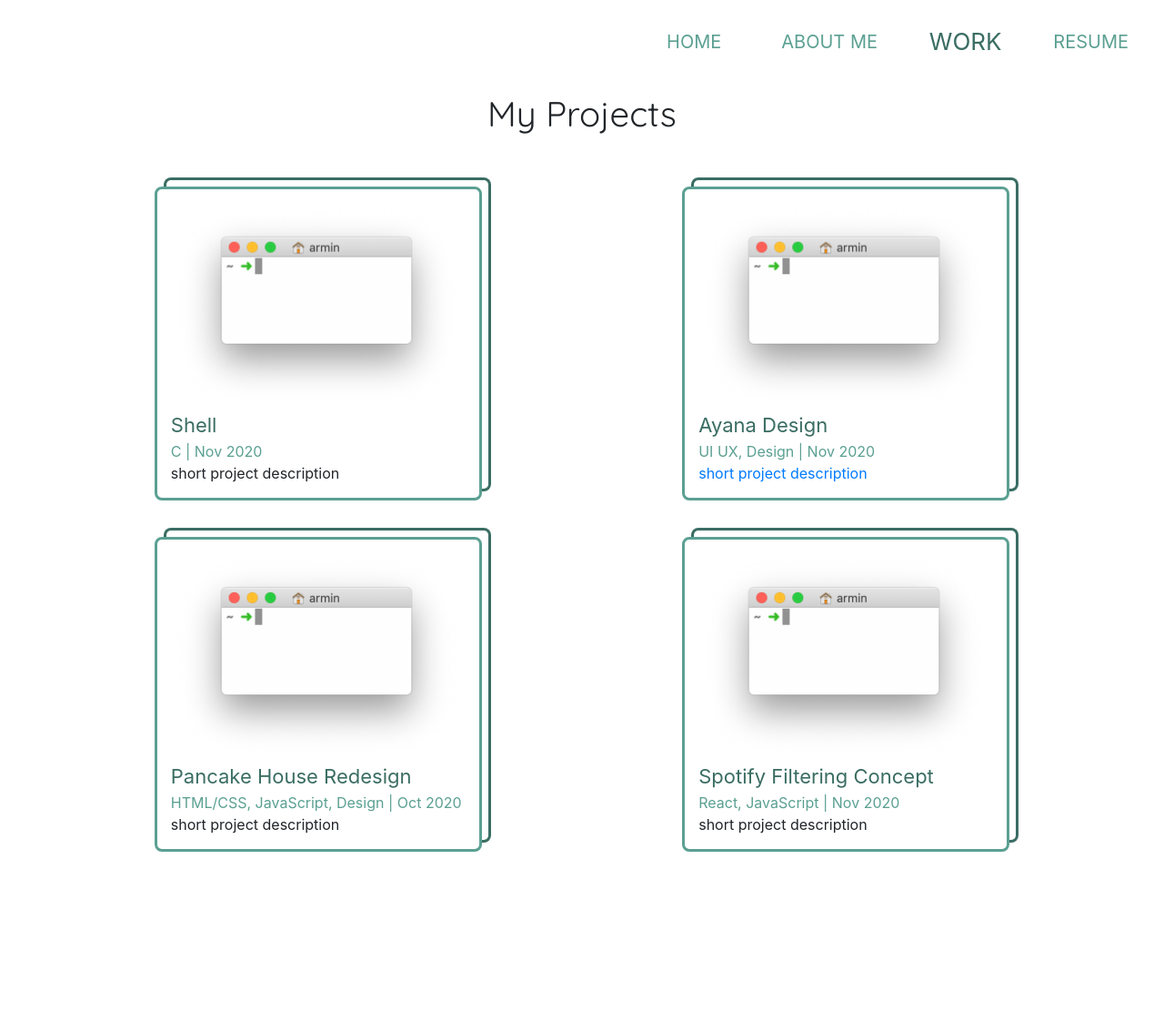
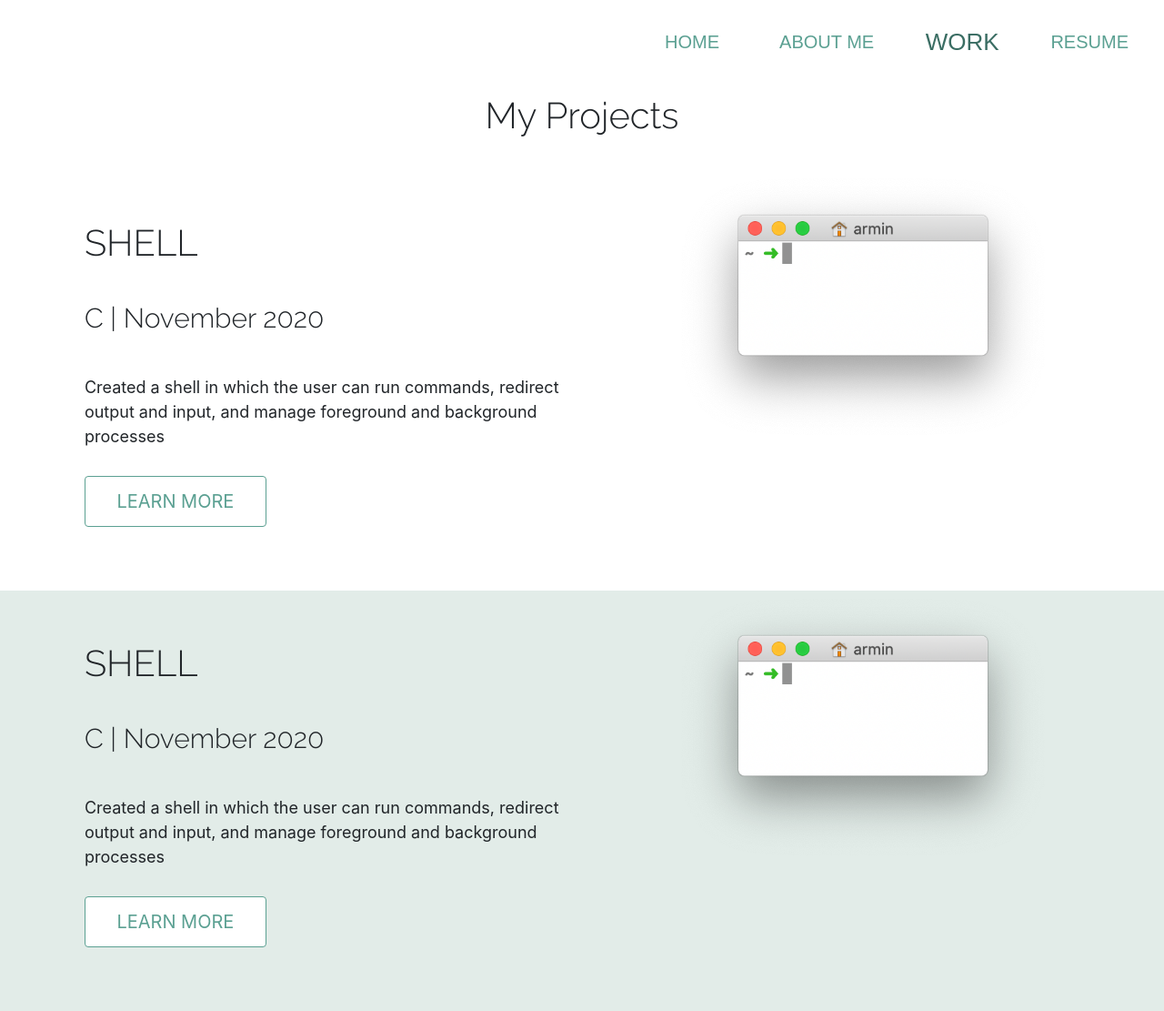
Before and after one commit to anika-ahluwalia/portfolio2020, a PHP site: page /work.html in a window 1280 px wide. Shown: the whole page at 91% size. Before the commit the page ends 936 px from the top, so only its background shows below. Run offline with PHP 8.4, Linux system fonts and the light colour scheme.

Commit message:
some structure

```diff
--- a/about.html
+++ b/about.html
@@ -4,14 +4,14 @@
   <head>
     <title>About Anika</title>
     <link rel="preconnect" href="https://fonts.gstatic.com">
-    <link href="https://fonts.googleapis.com/css2?family=Quicksand&display=swap" rel="stylesheet">
+    <link href="https://fonts.googleapis.com/css2?family=Raleway:wght@300&display=swap" rel="stylesheet">
     <link rel="stylesheet" href="index.css">
     <link rel="stylesheet" href="bootstrap.css">
     <meta content="width=device-width, initial-scale=1" name="viewport" />
   </head>
 
   <body>
-    <nav class="navbar navbar-expand-sm">
+    <nav class="navbar navbar-expand-sm navigation">
       <div class="container-fluid">
         <div class="collapse navbar-collapse">
           <ul class="navbar-nav ml-auto">
--- a/ayana-design.html
+++ b/ayana-design.html
@@ -4,14 +4,14 @@
   <head>
     <title>Ayana Design</title>
     <link rel="preconnect" href="https://fonts.gstatic.com">
-    <link href="https://fonts.googleapis.com/css2?family=Quicksand&display=swap" rel="stylesheet">
+    <link href="https://fonts.googleapis.com/css2?family=Raleway:wght@300&display=swap" rel="stylesheet">
     <link rel="stylesheet" href="index.css">
     <link rel="stylesheet" href="bootstrap.css">
     <meta content="width=device-width, initial-scale=1" name="viewport" />
   </head>
 
   <body>
-    <nav class="navbar navbar-expand-sm">
+    <nav class="navbar navbar-expand-sm navigation">
       <div class="container-fluid">
         <div class="collapse navbar-collapse">
           <ul class="navbar-nav ml-auto">
--- a/home.html
+++ b/home.html
@@ -4,7 +4,7 @@
   <head>
     <title>Anika Ahluwalia</title>
     <link rel="preconnect" href="https://fonts.gstatic.com">
-    <link href="https://fonts.googleapis.com/css2?family=Quicksand&display=swap" rel="stylesheet">
+    <link href="https://fonts.googleapis.com/css2?family=Raleway:wght@300&display=swap" rel="stylesheet">
     <link rel="stylesheet" href="index.css">
     <link rel="stylesheet" href="bootstrap.css">
     <meta content="width=device-width, initial-scale=1" name="viewport" />
--- a/index.css
+++ b/index.css
@@ -1,8 +1,8 @@
 @import url(https://fonts.googleapis.com/css?family=Raleway);
 
   body {
-    /* font-family: 'Raleway', sans-serif; */
-    font-family: 'Quicksand', sans-serif;
+    font-family: 'Raleway', sans-serif;
+    /* font-family: 'Quicksand', sans-serif; */
     margin-bottom: 6rem;
   }
 
@@ -40,12 +40,15 @@
 
   /* Delay for staggering effect */
   .medium-header{
+    font-family: 'Raleway', sans-serif;
     animation-delay: 1.4s;
   }
   .small-header, .paragraph{
+    font-family: 'Raleway', sans-serif;
     animation-delay: 1.6s;
   }
   .location{
+    font-family: 'Raleway', sans-serif;
     animation-delay: 1.8s;
   }
 
@@ -98,29 +101,30 @@
   }
 
   .text-wrapper{
+    font-family: 'Raleway', sans-serif;
     padding-left: 30px;
     margin-top: 75px;
     margin-bottom: 100px;
   }
 
   .large-header{
-    font-family: 'Quicksand', sans-serif;
+    font-family: 'Raleway', sans-serif;
     font-weight: 500;
-    font-size: 5vw;
+    font-size: 70px;
   }
 
   .medium-header{
-    font-family: 'Quicksand', sans-serif;
+    font-family: 'Raleway', sans-serif;
     font-weight: 350;
-    font-size: 3vw;
+    font-size: 40px;
     margin-bottom: 30px;
     margin-top: 20px;
   }
 
   .small-header{
-    font-family: 'Quicksand', sans-serif;
+    font-family: 'Raleway', sans-serif;
     font-weight: 200;
-    font-size: 2.2vw;
+    font-size: 30px;
     margin-bottom: 30px;
   }
 
@@ -210,5 +214,45 @@
   }
 
   .project-img{
-    width: 320px;
+    width: 420px;
   }
+
+  .project-alt{
+    background-color: #e2ece8;
+  }
+
+  .project-descrip{
+    padding-top: 10px;
+    padding-bottom: 30px;
+    font-size: 18px;
+  }
+
+  .project-text{
+    padding-left: 80px;
+    margin-top: 50px;
+    margin-bottom: 70px;
+  }
+
+  .img-wrapper{
+    justify-content: center;
+    align-items: center;
+  }
+
+  .button{
+    padding: 12px;
+    border: 0.75px solid #5BA092;
+    color: #5BA092;
+    background-color: white;
+    border-radius: 4px;
+    font-size: 20px;
+    text-align: center;
+    width: 200px;
+  }
+
+  .button:hover {
+    border: 0.75px solid #5BA092;
+    color: white;
+    background-color: #5BA092;
+    border-radius: 4px;
+    font-size: 20px;
+  }
--- a/work.html
+++ b/work.html
@@ -4,14 +4,14 @@
   <head>
     <title>Anika's Work</title>
     <link rel="preconnect" href="https://fonts.gstatic.com">
-    <link href="https://fonts.googleapis.com/css2?family=Quicksand&display=swap" rel="stylesheet">
+    <link href="https://fonts.googleapis.com/css2?family=Raleway:wght@300&display=swap" rel="stylesheet">
     <link rel="stylesheet" href="index.css">
     <link rel="stylesheet" href="bootstrap.css">
     <meta content="width=device-width, initial-scale=1" name="viewport" />
   </head>
 
   <body>
-    <nav class="navbar navbar-expand-sm">
+    <nav class="navbar navbar-expand-sm navigation">
       <div class="container-fluid">
         <div class="collapse navbar-collapse">
           <ul class="navbar-nav ml-auto">
@@ -24,9 +24,44 @@
       </div>
     </nav>
 
-    <div class="row home-wrapper">
+    <div class="row">
         <div class="medium-header text-align-center"> My Projects </div>
-        <div class="row">
+
+        <div class="project">
+            <div class="row">
+                <div class="col-lg-6 col-xs-12">
+                    <div class="project-text">
+                        <div class="medium-header">SHELL</div>
+                        <div class="small-header">C | November 2020</div>
+                        <div class="project-descrip">Created a shell in which the user can run commands, redirect output and input, and manage foreground and background processes </div>
+                        <div>
+                            <div class="button">LEARN MORE</div>
+                        </div>
+                    </div>
+                </div>
+                <div class="img-wrapper col-lg-5 col-xs-12">
+                    <img class="project-img" src="assets/shell.png" alt="shell" />
+                </div>
+            </div>
+        </div>
+
+        <div class="project-alt">
+            <div class="row">
+                <div class="col-lg-6 col-xs-12">
+                    <div class="project-text">
+                        <div class="medium-header">SHELL</div>
+                        <div class="small-header">C | November 2020</div>
+                        <div class="project-descrip">Created a shell in which the user can run commands, redirect output and input, and manage foreground and background processes </div>
+                        <div class="button">LEARN MORE</div>
+                    </div>
+                </div>
+                <div class="img-wrapper col-lg-5 col-xs-12">
+                    <img class="project-img" src="assets/shell.png" alt="shell" />
+                </div>
+            </div>
+        </div>
+
+        <!-- <div class="row">
             <div class="project-card">
                 <img class="project-img" src="assets/shell.png" alt="shell" />
                 <div class="project-name">Shell</div>
@@ -53,7 +88,7 @@
                 <div class="accent">React, JavaScript | Nov 2020</div>
                 <div>short project description</div>
             </div>
-        </div>
+        </div> -->
     </div>
   </body>
 </html>
```
